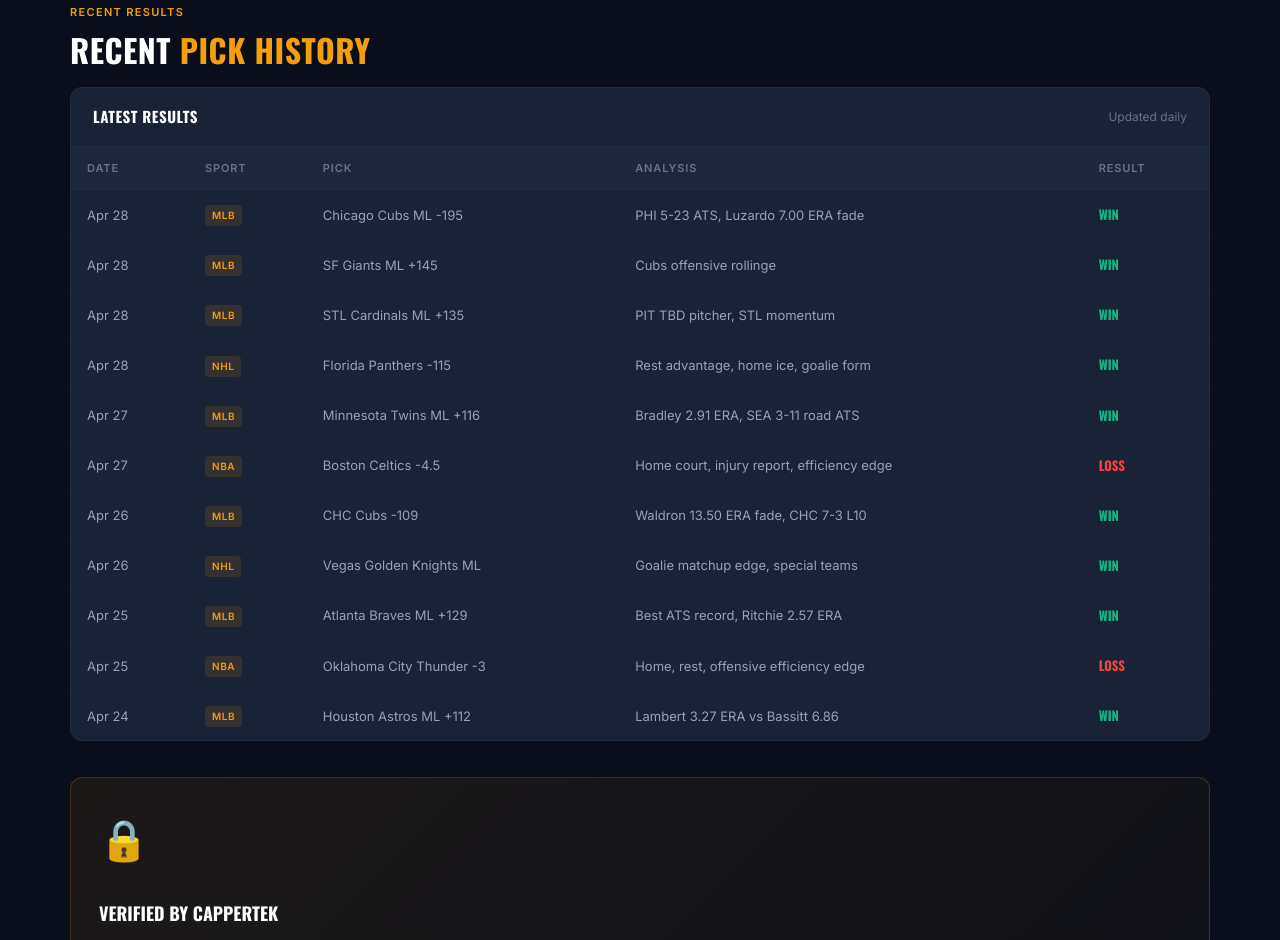
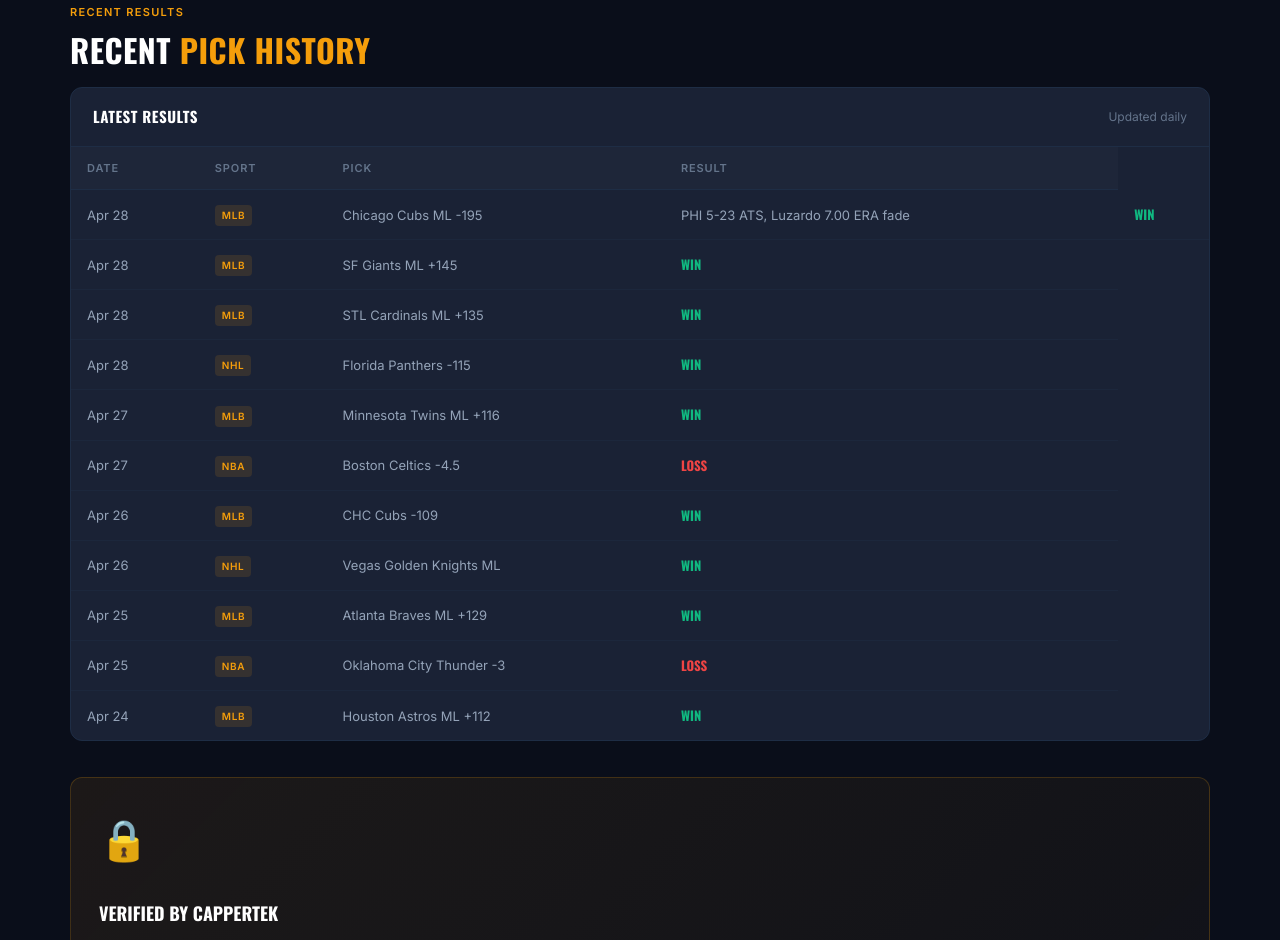
Before and after one commit to cloydraymond-glitch/rayssportspicks, a plain HTML site: page record.html in a window 1280 px wide. Shown: the part 1184-2124 px from the top of the page. Drawn offline with nearby package versions, Linux system fonts and the light colour scheme.

Commit message:
Add files via upload

```diff
--- a/record.html
+++ b/record.html
@@ -141,7 +141,7 @@
     <!-- ============================================================ END OVERALL STATS -->
 
     <span class="section-tag">By Sport</span>
-    <h2 class="section-h2">2025 Record <span>By Sport</span></h2>
+    <h2 class="section-h2">2026 Record <span>By Sport</span></h2>
 
     <!-- ============================================================
          🔧 UPDATE SPORT RECORDS HERE
@@ -241,7 +241,7 @@
               <th>Date</th>
               <th>Sport</th>
               <th>Pick</th>
-              <th>Analysis</th>
+
               <th>Result</th>
             </tr>
           </thead>
@@ -271,16 +271,16 @@
 
 <tr><td>Apr 28</td><td><span class="sport-pill">MLB</span></td><td>Chicago Cubs ML -195</td><td>PHI 5-23 ATS, Luzardo 7.00 ERA fade</td><td><span class="result-w">WIN</span></td></tr>
 
-            <tr><td>Apr 28</td><td><span class="sport-pill">MLB</span></td><td>SF Giants ML +145</td><td>Cubs offensive rollinge</td><td><span class="result-w">WIN</span></td></tr>
-            <tr><td>Apr 28</td><td><span class="sport-pill">MLB</span></td><td>STL Cardinals ML +135</td><td>PIT TBD pitcher, STL momentum</td><td><span class="result-w">WIN</span></td></tr>
-            <tr><td>Apr 28</td><td><span class="sport-pill">NHL</span></td><td>Florida Panthers -115</td><td>Rest advantage, home ice, goalie form</td><td><span class="result-w">WIN</span></td></tr>
-            <tr><td>Apr 27</td><td><span class="sport-pill">MLB</span></td><td>Minnesota Twins ML +116</td><td>Bradley 2.91 ERA, SEA 3-11 road ATS</td><td><span class="result-w">WIN</span></td></tr>
-            <tr><td>Apr 27</td><td><span class="sport-pill">NBA</span></td><td>Boston Celtics -4.5</td><td>Home court, injury report, efficiency edge</td><td><span class="result-l">LOSS</span></td></tr>
-            <tr><td>Apr 26</td><td><span class="sport-pill">MLB</span></td><td>CHC Cubs -109</td><td>Waldron 13.50 ERA fade, CHC 7-3 L10</td><td><span class="result-w">WIN</span></td></tr>
-            <tr><td>Apr 26</td><td><span class="sport-pill">NHL</span></td><td>Vegas Golden Knights ML</td><td>Goalie matchup edge, special teams</td><td><span class="result-w">WIN</span></td></tr>
-            <tr><td>Apr 25</td><td><span class="sport-pill">MLB</span></td><td>Atlanta Braves ML +129</td><td>Best ATS record, Ritchie 2.57 ERA</td><td><span class="result-w">WIN</span></td></tr>
-            <tr><td>Apr 25</td><td><span class="sport-pill">NBA</span></td><td>Oklahoma City Thunder -3</td><td>Home, rest, offensive efficiency edge</td><td><span class="result-l">LOSS</span></td></tr>
-            <tr><td>Apr 24</td><td><span class="sport-pill">MLB</span></td><td>Houston Astros ML +112</td><td>Lambert 3.27 ERA vs Bassitt 6.86</td><td><span class="result-w">WIN</span></td></tr>
+            <tr><td>Apr 28</td><td><span class="sport-pill">MLB</span></td><td>SF Giants ML +145</td><td><span class="result-w">WIN</span></td></tr>
+            <tr><td>Apr 28</td><td><span class="sport-pill">MLB</span></td><td>STL Cardinals ML +135</td><td><span class="result-w">WIN</span></td></tr>
+            <tr><td>Apr 28</td><td><span class="sport-pill">NHL</span></td><td>Florida Panthers -115</td><td><span class="result-w">WIN</span></td></tr>
+            <tr><td>Apr 27</td><td><span class="sport-pill">MLB</span></td><td>Minnesota Twins ML +116</td><td><span class="result-w">WIN</span></td></tr>
+            <tr><td>Apr 27</td><td><span class="sport-pill">NBA</span></td><td>Boston Celtics -4.5</td><td><span class="result-l">LOSS</span></td></tr>
+            <tr><td>Apr 26</td><td><span class="sport-pill">MLB</span></td><td>CHC Cubs -109</td><td><span class="result-w">WIN</span></td></tr>
+            <tr><td>Apr 26</td><td><span class="sport-pill">NHL</span></td><td>Vegas Golden Knights ML</td><td><span class="result-w">WIN</span></td></tr>
+            <tr><td>Apr 25</td><td><span class="sport-pill">MLB</span></td><td>Atlanta Braves ML +129</td><td><span class="result-w">WIN</span></td></tr>
+            <tr><td>Apr 25</td><td><span class="sport-pill">NBA</span></td><td>Oklahoma City Thunder -3</td><td><span class="result-l">LOSS</span></td></tr>
+            <tr><td>Apr 24</td><td><span class="sport-pill">MLB</span></td><td>Houston Astros ML +112</td><td><span class="result-w">WIN</span></td></tr>
           </tbody>
           <!-- ============================================================ END PICKS TABLE -->
 
```
